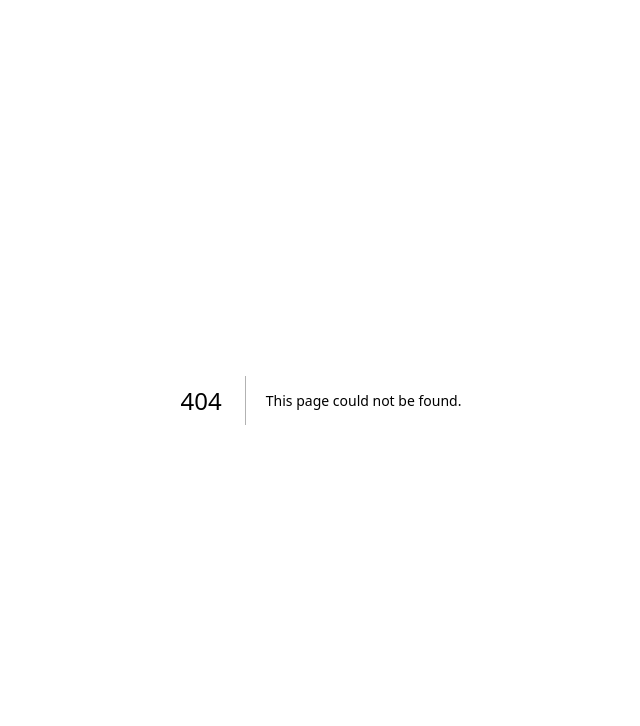
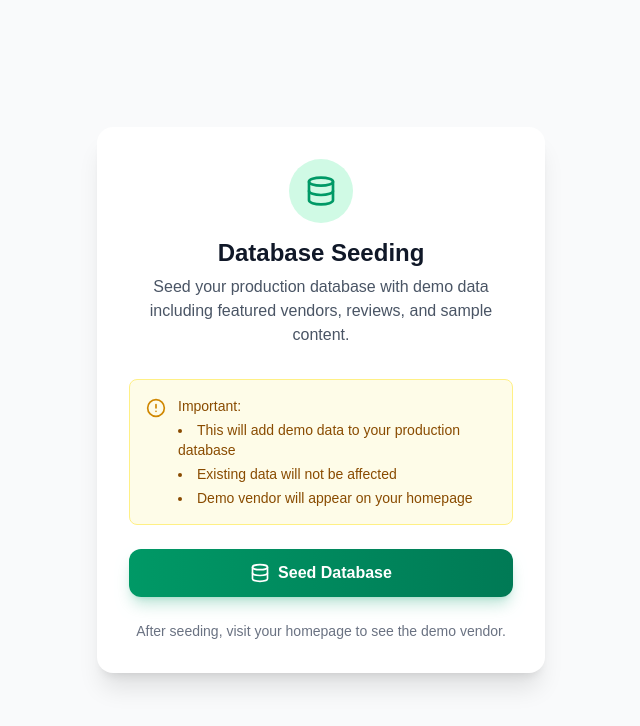
Before and after one commit to SiedahmedM/BarakahWeddings, a Next.js app: page /admin/seed in a window 1280 px wide. Before the commit this address had no page. Shown: the top 726 px of the page, without its empty margins (319-959 px from the left). Built offline with nearby package versions, Linux system fonts and the light colour scheme.

Commit message:
Demo data redploy

```diff
--- /dev/null
+++ b/src/app/admin/seed/page.tsx
@@ -0,0 +1,130 @@
+'use client'
+
+import { useState } from 'react'
+import { Database, Loader2, CheckCircle, AlertCircle } from 'lucide-react'
+
+export default function AdminSeedPage() {
+  const [isLoading, setIsLoading] = useState(false)
+  const [result, setResult] = useState<{ success: boolean; message: string } | null>(null)
+
+  const handleSeedDatabase = async () => {
+    setIsLoading(true)
+    setResult(null)
+
+    try {
+      const response = await fetch('/api/seed', {
+        method: 'POST',
+        headers: {
+          'Content-Type': 'application/json',
+        },
+      })
+
+      const data = await response.json()
+
+      if (response.ok) {
+        setResult({
+          success: true,
+          message: `Database seeded successfully! Demo vendor created with ID: ${data.vendorId}`
+        })
+      } else {
+        setResult({
+          success: false,
+          message: data.error || 'Failed to seed database'
+        })
+      }
+    } catch (error) {
+      setResult({
+        success: false,
+        message: 'Network error occurred while seeding database'
+      })
+    } finally {
+      setIsLoading(false)
+    }
+  }
+
+  return (
+    <div className="min-h-screen bg-gray-50 flex items-center justify-center p-4">
+      <div className="max-w-md w-full bg-white rounded-2xl shadow-xl p-8">
+        <div className="text-center mb-8">
+          <div className="w-16 h-16 bg-emerald-100 rounded-full flex items-center justify-center mx-auto mb-4">
+            <Database className="w-8 h-8 text-emerald-600" />
+          </div>
+          <h1 className="text-2xl font-bold text-gray-900 mb-2">Database Seeding</h1>
+          <p className="text-gray-600">
+            Seed your production database with demo data including featured vendors, reviews, and sample content.
+          </p>
+        </div>
+
+        <div className="space-y-6">
+          {/* Warning */}
+          <div className="bg-yellow-50 border border-yellow-200 rounded-lg p-4">
+            <div className="flex items-start">
+              <AlertCircle className="w-5 h-5 text-yellow-600 mt-0.5 mr-3 flex-shrink-0" />
+              <div className="text-sm text-yellow-800">
+                <p className="font-medium mb-1">Important:</p>
+                <ul className="list-disc list-inside space-y-1">
+                  <li>This will add demo data to your production database</li>
+                  <li>Existing data will not be affected</li>
+                  <li>Demo vendor will appear on your homepage</li>
+                </ul>
+              </div>
+            </div>
+          </div>
+
+          {/* Seed Button */}
+          <button
+            onClick={handleSeedDatabase}
+            disabled={isLoading}
+            className="w-full bg-gradient-to-r from-emerald-600 to-emerald-700 text-white py-3 px-6 rounded-xl hover:from-emerald-700 hover:to-emerald-800 transition-all duration-200 font-semibold shadow-lg shadow-emerald-600/25 disabled:opacity-50 disabled:cursor-not-allowed flex items-center justify-center"
+          >
+            {isLoading ? (
+              <>
+                <Loader2 className="w-5 h-5 mr-2 animate-spin" />
+                Seeding Database...
+              </>
+            ) : (
+              <>
+                <Database className="w-5 h-5 mr-2" />
+                Seed Database
+              </>
+            )}
+          </button>
+
+          {/* Result */}
+          {result && (
+            <div className={`rounded-lg p-4 ${
+              result.success
+                ? 'bg-green-50 border border-green-200'
+                : 'bg-red-50 border border-red-200'
+            }`}>
+              <div className="flex items-start">
+                {result.success ? (
+                  <CheckCircle className="w-5 h-5 text-green-600 mt-0.5 mr-3 flex-shrink-0" />
+                ) : (
+                  <AlertCircle className="w-5 h-5 text-red-600 mt-0.5 mr-3 flex-shrink-0" />
+                )}
+                <div className="text-sm">
+                  <p className={`font-medium mb-1 ${
+                    result.success ? 'text-green-800' : 'text-red-800'
+                  }`}>
+                    {result.success ? 'Success!' : 'Error'}
+                  </p>
+                  <p className={result.success ? 'text-green-700' : 'text-red-700'}>
+                    {result.message}
+                  </p>
+                </div>
+              </div>
+            </div>
+          )}
+
+          {/* Instructions */}
+          <div className="text-center">
+            <p className="text-sm text-gray-500">
+              After seeding, visit your homepage to see the demo vendor.
+            </p>
+          </div>
+        </div>
+      </div>
+    </div>
+  )
+}
```
